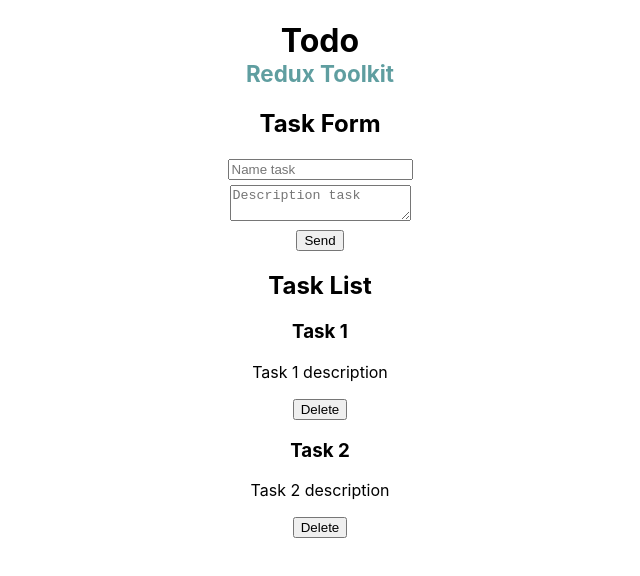
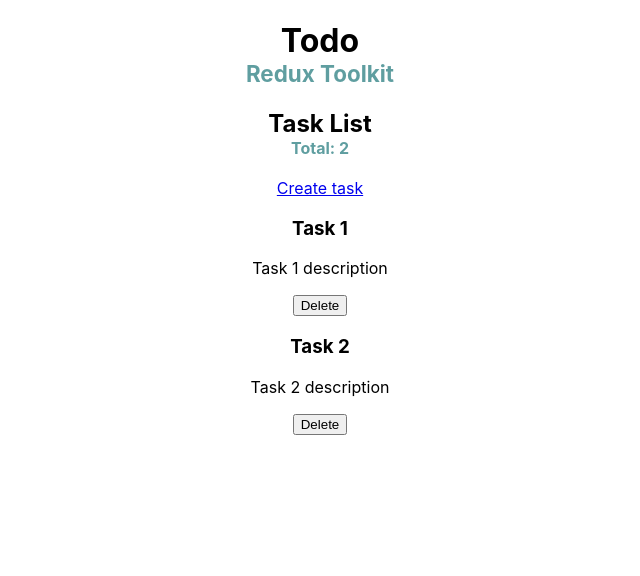
Before and after one commit to jcarlosj/React-Redux-Toolkit-CRUD-ToDo-YT-Fazt, a React (Create React App) app: page / in a window 1280 px wide. Shown: the top 576 px of the page, without its empty margins (320-960 px from the left). Built offline with nearby package versions, Linux system fonts and the light colour scheme.

Commit message:
[+] RRD: Define rutas por componente y navegaciones entre ellas

```diff
--- a/src/App.css
+++ b/src/App.css
@@ -11,6 +11,12 @@
 	color: cadetblue;
     display: block;
     font-size: 1.4rem;
+}
+
+.title-small__component {
+	color: cadetblue;
+    display: block;
+    font-size: 1rem;
 }
 
 .section {
--- a/src/App.js
+++ b/src/App.js
@@ -1,6 +1,8 @@
+import { BrowserRouter, Routes, Route } from 'react-router-dom';
+
 import './App.css';
+import TaskList from './components/TaskList';
 import TaskForm from './components/TaskForm';
-import TaskList from './components/TaskList';
 
 
 // * Main Functional Component
@@ -8,8 +10,12 @@
 	return (
 		<div className="container">
 			<h1 className="title">Todo<small className="title-small">Redux Toolkit</small></h1>
-			<TaskForm />
-			<TaskList />
+			<BrowserRouter>
+				<Routes>
+					<Route path="/" element={ <TaskList />} />
+					<Route path="/create-task" element={ <TaskForm /> } />
+				</Routes>
+			</BrowserRouter>
 		</div>
 	);
 }
--- a/src/components/TaskForm.js
+++ b/src/components/TaskForm.js
@@ -1,5 +1,6 @@
 import { useState } from 'react';
 import { useDispatch } from 'react-redux';
+import { useNavigate } from 'react-router-dom';
 import { v4 as uuid } from 'uuid';
 
 import { add as addTask } from '../app/features/tasks/taskSlice';
@@ -13,7 +14,10 @@
     };
 
     const [ task, setTask ] = useState( initialState );
-    const dispatch = useDispatch();
+
+    const
+        dispatch = useDispatch(),
+        navigate = useNavigate();
 
     const handleChange = e => {
         // console.log( `${ e.target.name }: ${ e.target.value }` );
@@ -31,6 +35,8 @@
             ...task,
             id: uuid()
         }) );
+
+        navigate( '/' );
     }
 
     return (
@@ -44,7 +50,8 @@
                     <textarea name="description" placeholder="Description task" onChange={ handleChange }></textarea>
                 </div>
                 <div className="form-field">
-                    <button type="submit">Send</button>
+                    <button type="button" onClick={ () => navigate( '/' ) }>Cancel</button>
+                    <button type="submit">Create task</button>
                 </div>
             </form>
         </section>
--- a/src/components/TaskList.js
+++ b/src/components/TaskList.js
@@ -1,4 +1,5 @@
 import { useDispatch, useSelector } from 'react-redux';
+import { Link } from 'react-router-dom';
 
 import { remove as deleteTask } from '../app/features/tasks/taskSlice';
 
@@ -15,7 +16,9 @@
 
     return (
         <section className="section section__task-list">
-            <h2>Task List</h2>
+            <h2 className="title__component">Task List <small className="title-small__component">Total: { tasks.length }</small></h2>
+            <Link to="/create-task">Create task</Link>
+
             {   tasks.length > 0 && <ul className="task-list">
                 {   tasks.map( task => (
                         <li className="task-list-item" key={ task.id }>
```
